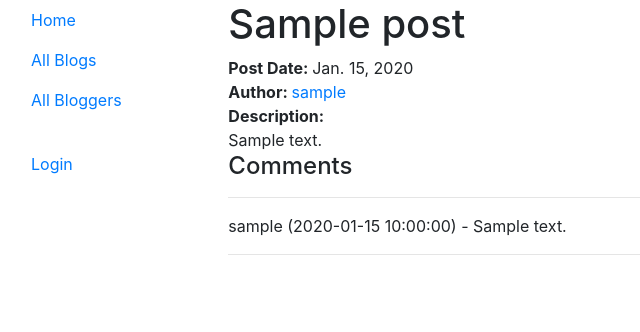
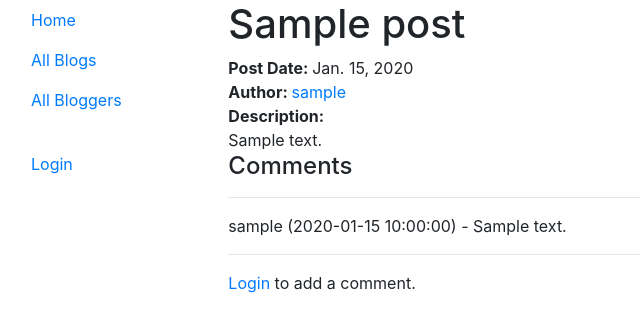
Before and after one commit to lafferjm/diyblog_flask, a Flask app: page /blog/1 in a window 1280 px wide. Shown: the top 332 px of the page, without its empty margins (0-640 px from the left). Run offline with Flask 2, Linux system fonts and the light colour scheme; tables that the repository leaves empty hold one stand-in row (values such as "Sample post"); some libraries are stand-ins or nearby versions.

Commit message:
authentication for comments

```diff
--- a/diyblog/blog/templates/blog/detail_blog.html
+++ b/diyblog/blog/templates/blog/detail_blog.html
@@ -17,6 +17,11 @@
             <div>{{ comment.author.username }} ({{ comment.post_date }}) - {{ comment.comment }}</div>
             <hr>
         {% endfor %}
+        {% if current_user.is_authenticated %}
+            <a href="{{ url_for('blog.comment', blog_id=blog.id) }}">Add new comment</a>
+        {% else %}
+            <a href="{{ url_for('user.login', next=request.path) }}">Login</a> to add a comment.
+        {% endif %}
     {% else %}
         <p>The blog doesn't exist</p>
     {% endif %}
```
